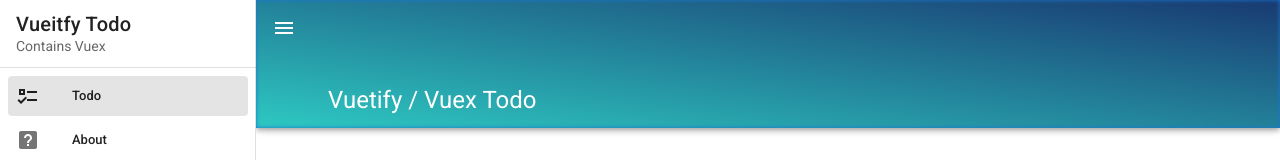
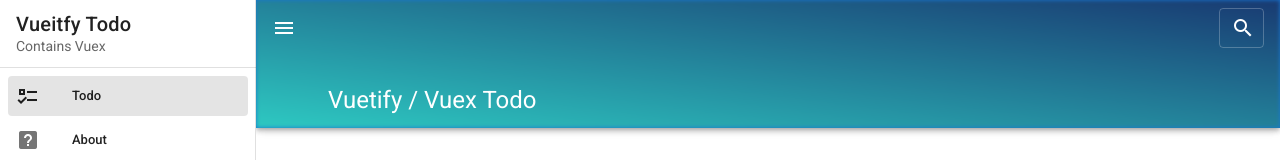
Before and after one commit to callumbuttery/Vuex-Vuetify-Todo, a Vue app: page / in a window 1280 px wide. Shown: the top 160 px of the page. Built offline with nearby package versions, Linux system fonts and the light colour scheme.

Commit message:
Feat: add search bar skeleton (closed)

```diff
--- a/src/App.vue
+++ b/src/App.vue
@@ -37,6 +37,8 @@
     >
       <v-app-bar-nav-icon @click="drawer = !drawer"></v-app-bar-nav-icon>
       <v-toolbar-title>Vuetify / Vuex Todo</v-toolbar-title>
+      <v-spacer></v-spacer>
+      <Search />
       <template v-slot:img="{ props }">
         <v-img
           v-bind="props"
@@ -53,10 +55,12 @@
 </template>
 
 <script>
-import Snackbar from '../src/components/Shared/Snackbar.vue'
+import Snackbar from "../src/components/Shared/Snackbar.vue";
+import Search from "../src/components/tools/Search.vue";
 export default {
   components: {
-    Snackbar
+    Snackbar,
+    Search,
   },
   data: () => ({
     drawer: null,
--- /dev/null
+++ b/src/components/tools/Search.vue
@@ -0,0 +1,20 @@
+<template>
+  <v-text-field
+    placeholder="Search"
+    outlined
+    dense
+    clearable
+    prepend-inner-icon="mdi-magnify"
+    class="expanding-search mt-1 closed"
+  ></v-text-field>
+</template>
+
+<script>
+export default {};
+</script>
+
+<style lang="sass">
+.expanding-search
+    &.closed
+        max-width: 45px
+</style>
```
